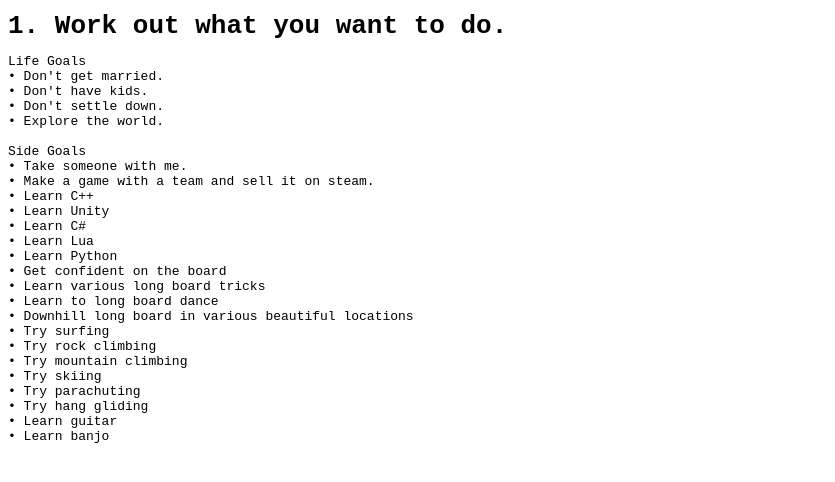
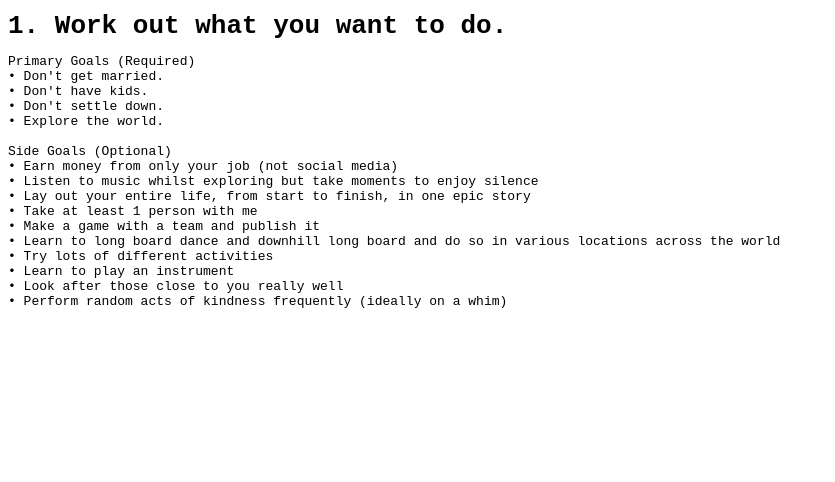
Before and after one commit to Loki-Hornsby/The-Plan, a plain HTML site: page 1/1.html in a window 1280 px wide. Shown: the whole page, without its empty margins (0-835 px from the left). Drawn offline with Linux system fonts and the light colour scheme; files that its build step writes are made by us from their sources.

Commit message:
This is better ;D

```diff
--- a/1/1.html
+++ b/1/1.html
@@ -7,30 +7,21 @@
 </head>
 
 <pre><h1>1. Work out what you want to do.</h1>
-Life Goals
+Primary Goals (Required)
 • Don't get married.
 • Don't have kids.
 • Don't settle down.
 • Explore the world.
 
-Side Goals
-• Take someone with me.
-• Make a game with a team and sell it on steam.
-• Learn C++
-• Learn Unity
-• Learn C#
-• Learn Lua
-• Learn Python
-• Get confident on the board
-• Learn various long board tricks
-• Learn to long board dance
-• Downhill long board in various beautiful locations
-• Try surfing
-• Try rock climbing
-• Try mountain climbing
-• Try skiing
-• Try parachuting
-• Try hang gliding
-• Learn guitar
-• Learn banjo
+Side Goals (Optional)
+• Earn money from only your job (not social media)
+• Listen to music whilst exploring but take moments to enjoy silence
+• Lay out your entire life, from start to finish, in one epic story
+• Take at least 1 person with me
+• Make a game with a team and publish it
+• Learn to long board dance and downhill long board and do so in various locations across the world
+• Try lots of different activities
+• Learn to play an instrument
+• Look after those close to you really well
+• Perform random acts of kindness frequently (ideally on a whim)
 </pre></html>
```
Also changed, not shown: 3/3.html (+5 -5 lines), 4/4.html (+1 -0 lines).
